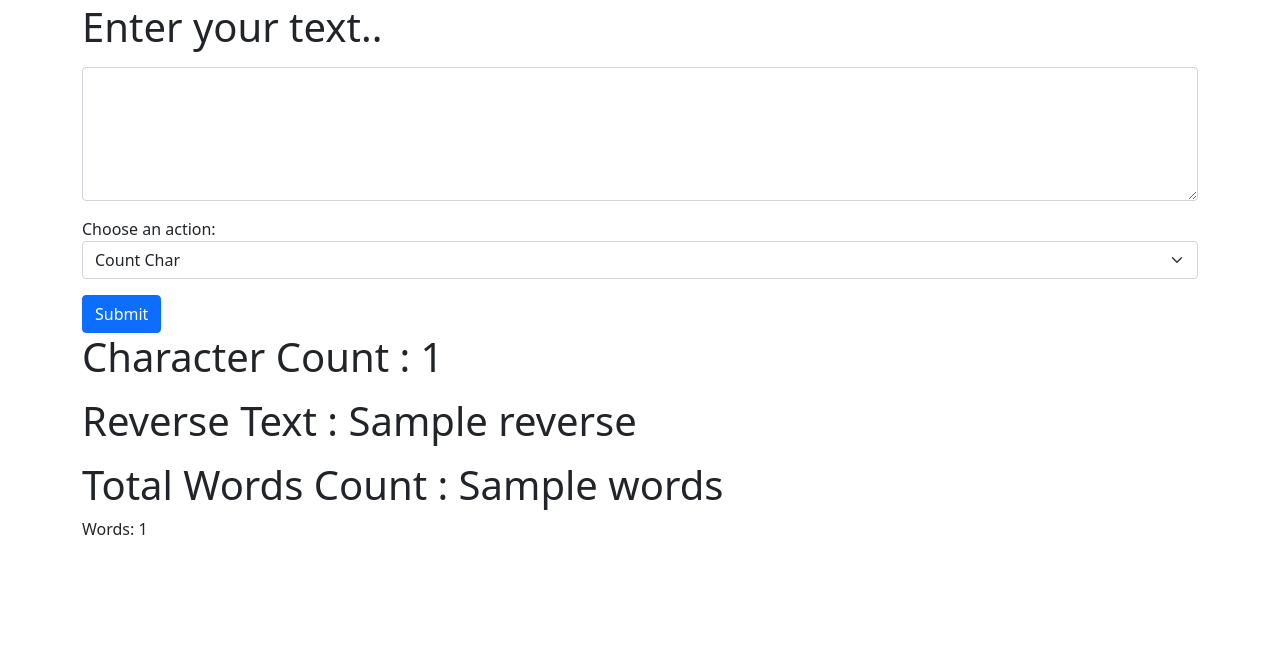
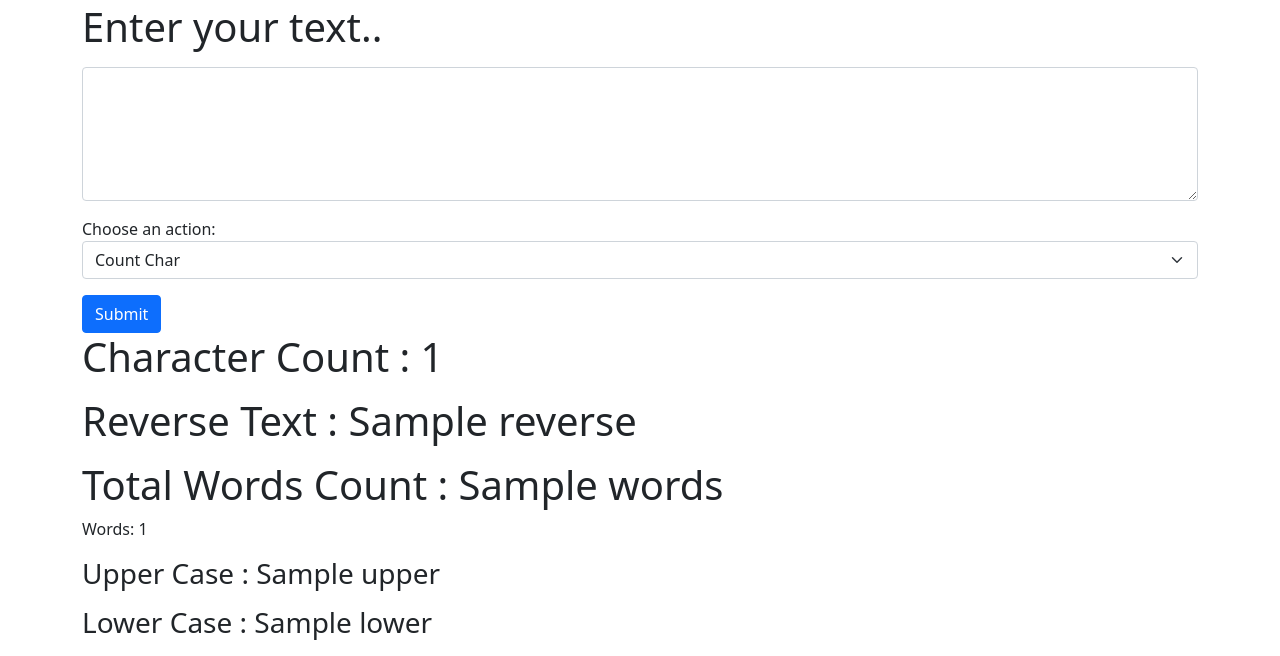
Before and after one commit to NikhilSingh2004/StringAnalysis, a Django app: template stringanalysis/core/templates/core/index.html in a window 1280 px wide. Shown: the part 153-809 px from the top of the page. Before the commit the page ends 688 px from the top, so only its background shows below. Run offline with Django 5.2, Linux system fonts and the light colour scheme; the template is opened without the code that fills it: most values are stand-ins (such as "Sample title", 1, 10 or a date in 2020); some libraries are stand-ins or nearby versions.

Commit message:
Added Upper & Lower Case functionality

```diff
--- a/stringanalysis/core/templates/core/index.html
+++ b/stringanalysis/core/templates/core/index.html
@@ -25,6 +25,8 @@
                 <option value="count">Count Char</option>
                 <option value="reverse">Reverse String</option>
                 <option value="words">Words Count</option>
+                <option value="upper">Upper Case</option>
+                <option value="lower">Lower Case</option>
             </select>
 
             <input type="submit" value="Submit" class="btn btn-primary">
@@ -56,6 +58,22 @@
     </div>
     {% endif %}
 
+    {% if upper %}
+    <div class="container">
+        <div class="mb-3">
+            <h3>Upper Case : {{ upper }}</h3>
+        </div>
+    </div>
+    {% endif %}
+
+    {% if lower %}
+    <div class="container">
+        <div class="mb-3">
+            <h3>Lower Case : {{ lower }}</h3>
+        </div>
+    </div>
+    {% endif %}
+
     <script src="{% static 'core/js/bootstrap.js' %}"></script>
 </body>
 </html>
--- a/stringanalysis/core/urls.py
+++ b/stringanalysis/core/urls.py
@@ -2,8 +2,5 @@ from django.urls import path
 from . import views
 
 urlpatterns = [
-    path('', views.Home, name='home'),
-    path('<int:count>/', views.Home, name='home'),
-    path('<str:reverse>/', views.Home, name='home'),
-    path('<int:words>', views.Home, name='home'),
+    path('', views.Home, name='home'), # The Home Page that handles both GET & POST requests!.
 ]
```
Also changed, not shown: stringanalysis/core/views.py (+20 -28 lines).
